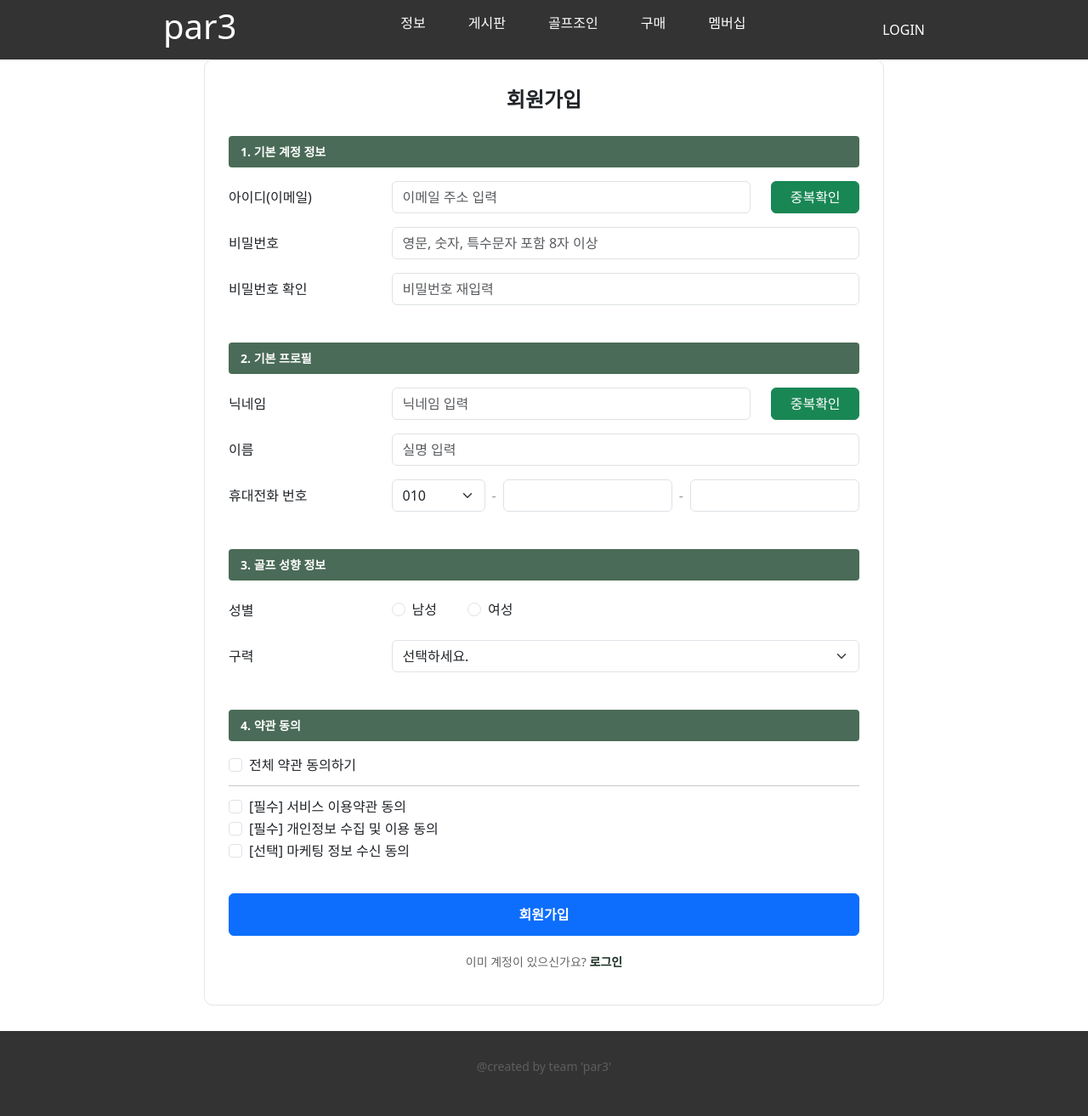
After one commit to PAR3group/par3-web-project, a Flask app: page /auth/signup in a window 1280 px wide. The commit adds this page. Shown: the whole page at 85% size. Run offline with Flask 3, Linux system fonts and the light colour scheme.

Commit message:
로그인 기능 추가, 일부 css 수정

```diff
--- a/config.py
+++ b/config.py
@@ -4,3 +4,6 @@ BASE_DIR = os.path.dirname(__file__)
 
 SQLALCHEMY_DATABASE_URI = 'sqlite:///{}'.format(os.path.join(BASE_DIR, 'par3.db'))
 SQLALCHEMY_TRACK_MODIFICATIONS = False
+
+# CSRF 토큰 생성을 위한 비밀키 추가
+SECRET_KEY = "par3#project"
--- a/par3/__init__.py
+++ b/par3/__init__.py
@@ -48,6 +48,7 @@ def create_app():
             g.user = User.query.get(user_id)
 
 
-    app.config['WTF_CSRF_ENABLED'] = False  # 개발 단계 동안 CSRF 기능 잠시 끄기
+    app.config['WTF_CSRF_ENABLED'] = True
+    # 개발 단계 동안 CSRF 기능 잠시 끄기
 
     return app
--- a/par3/forms.py
+++ b/par3/forms.py
@@ -53,6 +53,16 @@ class UserCreateForm(FlaskForm):
         ('2', '2년 ~ 5년'),
         ('3', '5년 이상')
     ], validators=[DataRequired('구력을 선택해주세요.')])
+    agree_all = BooleanField('전체 약관 동의하기')  # JS로만 동작 (DB 저장 X)
+    agree_service = BooleanField(
+        '[필수] 서비스 이용약관 동의',
+        validators=[DataRequired(message='서비스 이용약관에 동의해주세요.')]
+    )
+    agree_privacy = BooleanField(
+        '[필수] 개인정보 수집 및 이용 동의',
+        validators=[DataRequired(message='개인정보 수집 및 이용에 동의해주세요.')]
+    )
+    agree_marketing = BooleanField('[선택] 마케팅 정보 수신 동의')
 
 class RecommendForm(FlaskForm):
 
@@ -141,3 +151,7 @@ class RecommendForm(FlaskForm):
     )
 
     submit = SubmitField("추천받기")
+
+class UserLoginForm(FlaskForm):
+    user_id=StringField('아이디', validators=[DataRequired()])
+    password=PasswordField('비밀번호', validators=[DataRequired()])
--- a/par3/static/css/main.css
+++ b/par3/static/css/main.css
@@ -119,10 +119,12 @@
 
 /* 모바일: 1열로 쌓기 */
 @media (max-width: 860px) {
-    .m_content_container {
+    .m_content_container,
+    .m_news_container {
         grid-template-columns: 1fr;
         grid-template-rows: none;
     }
+    .m_news_container > .m_news_card,
     .m_content_container > .m_community_card,
     .m_content_container > .fitting_card,
     .m_content_container > .join_card,
--- /dev/null
+++ b/par3/static/css/signup.css
@@ -0,0 +1,85 @@
+a {
+    text-decoration: none;
+    color: inherit;
+}
+.signup_form_container {
+    width: 800px;
+    height: auto;
+    margin: 30px auto;
+    border: 1px solid #e5e5e5;
+    border-radius: 10px;
+    padding: 32px 28px 40px;
+}
+
+.signup_title {
+    text-align: center;
+    font-size: 24px;
+    font-weight: 700;
+    margin-bottom: 28px;
+}
+
+.su_section {
+    border: none;
+    margin-bottom: 28px;
+    padding: 0;
+}
+
+.su_section_title {
+    display: block;
+    background: #4a6b57;
+    color: #fff;
+    font-size: 14px;
+    font-weight: 600;
+    padding: 8px 14px;
+    border-radius: 4px;
+    margin-bottom: 16px;
+    width: 100%;
+}
+
+
+.su_check_bt {
+    white-space: nowrap;
+}
+
+.su_phone_group {
+    display: flex;
+    align-items: center;
+    gap: 8px;
+}
+
+.su_phone_select {
+    max-width: 110px;
+}
+
+.su_phone_dash {
+    color: #999;
+}
+
+.su_radio_group {
+    display: flex;
+    align-items: center;
+    gap: 20px;
+}
+
+
+.su_agree_divider {
+    margin: 12px 0;
+}
+
+.su_submit_bt {
+    margin-top: 8px;
+    padding: 12px;
+    font-weight: 600;
+}
+
+.su_login_link {
+    text-align: center;
+    margin-top: 20px;
+    font-size: 14px;
+    color: #666;
+}
+
+.su_login_link a {
+    color: #1a2e22;
+    font-weight: 600;
+}
--- a/par3/static/css/style.css
+++ b/par3/static/css/style.css
@@ -28,12 +28,29 @@ body {
     line-height: 1.5;
 }
 
+main{
+    margin-top: 70px;
+}
+
 /* header 부분 */
-header{
+header {
+    width: 100%;
+    height: 70px;
     display: flex;
+    justify-content: center;
+    position: fixed;
+    top: 0;
+    left: 0;
     background-color: #333;
-    justify-content: center;
+    transition: top 0.3s ease-in-out; /* 부드럽게 움직이는 효과 */
+    z-index: 1000;
 }
+
+/* 헤더를 숨길 때 적용할 클래스 */
+header.hide {
+    top: -70px; /* 헤더 높이만큼 위로 올려서 화면 밖으로 숨김 */
+}
+
 .header_container{
     display: flex;
     justify-content: space-between;
@@ -64,4 +81,15 @@ footer{
     background-color: #333;
     height: 100px;
     width: 100%;
+    display: flex;
+    justify-content: center;
+    align-items: center;
 }
+
+.footer_container p{
+    color: #5e5e5e;
+    font-size: 14px;
+}
+
+/* 모바일: 햄버거메뉴 */
+/* @media (max-width: 860px){ } */
--- a/par3/static/js/main.js
+++ b/par3/static/js/main.js
@@ -0,0 +1,22 @@
+let lastScrollTop = 0;
+const delta = 5; // 보정치 (너무 민감하게 반응하지 않도록 설정)
+const header = document.querySelector('header'); // 본인 헤더 태그나 클래스 선택자
+
+window.addEventListener('scroll', function() {
+    let currentScroll = window.pageYOffset || document.documentElement.scrollTop;
+
+    // 스크롤 변화량이 delta 값보다 작으면 무시 (미세한 떨림 방지)
+    if (Math.abs(lastScrollTop - currentScroll) <= delta) {
+        return;
+    }
+
+    // 아래로 스크롤 중이고, 페이지 맨 위에 있는 게 아닐 때
+    if (currentScroll > lastScrollTop && currentScroll > header.offsetHeight) {
+        header.classList.add('hide'); // 숨김
+    } else {
+        // 위로 스크롤 중일 때
+        header.classList.remove('hide'); // 나타남
+    }
+
+    lastScrollTop = currentScroll;
+});
--- /dev/null
+++ b/par3/static/js/signup.js
@@ -0,0 +1,20 @@
+document.addEventListener('DOMContentLoaded', function () {
+    const agreeAll = document.getElementById('agree_all');
+    const children = document.querySelectorAll('.su_agree_child');
+
+    if (!agreeAll) return;
+
+    agreeAll.addEventListener('change', function () {
+        children.forEach(function (el) {
+            el.checked = agreeAll.checked;
+        });
+    });
+
+    children.forEach(function (el) {
+        el.addEventListener('change', function () {
+            agreeAll.checked = Array.from(children).every(function (c) {
+                return c.checked;
+            });
+        });
+    });
+});
--- /dev/null
+++ b/par3/templates/auth/signup.html
@@ -0,0 +1,144 @@
+{% extends "base.html" %}
+
+{% block css %}
+<link href="https://cdn.jsdelivr.net/npm/bootstrap@5.3.8/dist/css/bootstrap.min.css" rel="stylesheet">
+<link rel="stylesheet" href="{{url_for('static', filename='css/signup.css')}}">
+{% endblock %}
+
+{% block title %}
+PAR3 - 회원가입
+{% endblock %}
+
+{% block content %}
+
+<div class="signup_form_container">
+    <h2 class="signup_title">회원가입</h2>
+
+    <form class="signup_form" method="POST">
+        {{ form.csrf_token }}
+        {% include "form_errors.html" %}
+
+        <!-- 1. 기본 계정 정보 -->
+        <fieldset class="su_section">
+            <legend class="su_section_title">1. 기본 계정 정보</legend>
+
+            <div class="row mb-3 align-items-center">
+                <label for="user_id" class="col-sm-3 col-form-label">아이디(이메일)</label>
+                <div class="col-sm-7">
+                    {{ form.user_id(class="form-control", placeholder="이메일 주소 입력") }}
+                </div>
+                <div class="col-sm-2">
+                    <button type="button" class="btn btn-success w-100 su_check_bt">중복확인</button>
+                </div>
+            </div>
+
+            <div class="row mb-3">
+                <label for="password1" class="col-sm-3 col-form-label">비밀번호</label>
+                <div class="col-sm-9">
+                    {{ form.password1(class="form-control", placeholder="영문, 숫자, 특수문자 포함 8자 이상") }}
+                </div>
+            </div>
+
+            <div class="row mb-3">
+                <label for="password2" class="col-sm-3 col-form-label">비밀번호 확인</label>
+                <div class="col-sm-9">
+                    {{ form.password2(class="form-control", placeholder="비밀번호 재입력") }}
+                </div>
+            </div>
+        </fieldset>
+
+        <!-- 2. 기본 프로필 -->
+        <fieldset class="su_section">
+            <legend class="su_section_title">2. 기본 프로필</legend>
+
+            <div class="row mb-3 align-items-center">
+                <label for="nickname" class="col-sm-3 col-form-label">닉네임</label>
+                <div class="col-sm-7">
+                    {{ form.nickname(class="form-control", placeholder="닉네임 입력") }}
+                </div>
+                <div class="col-sm-2">
+                    <button type="button" class="btn btn-success w-100 su_check_bt">중복확인</button>
+                </div>
+            </div>
+
+            <div class="row mb-3">
+                <label for="username" class="col-sm-3 col-form-label">이름</label>
+                <div class="col-sm-9">
+                    {{ form.username(class="form-control", placeholder="실명 입력") }}
+                </div>
+            </div>
+
+            <div class="row mb-3">
+                <label class="col-sm-3 col-form-label">휴대전화 번호</label>
+                <div class="col-sm-9 su_phone_group">
+                    {{ form.phone1(class="form-select su_phone_select") }}
+                    <span class="su_phone_dash">-</span>
+                    {{ form.phone2(class="form-control", maxlength=4) }}
+                    <span class="su_phone_dash">-</span>
+                    {{ form.phone3(class="form-control", maxlength=4) }}
+                </div>
+            </div>
+        </fieldset>
+
+        <!-- 3. 골프 성향 정보 -->
+        <fieldset class="su_section">
+            <legend class="su_section_title">3. 골프 성향 정보</legend>
+
+            <div class="row mb-3">
+                <label class="col-sm-3 col-form-label">성별</label>
+                <div class="col-sm-9 su_radio_group">
+                    {% for subfield in form.user_sex %}
+                    <div class="form-check form-check-inline">
+                        {{ subfield(class="form-check-input") }}
+                        {{ subfield.label(class="form-check-label") }}
+                    </div>
+                    {% endfor %}
+                </div>
+            </div>
+
+            <div class="row mb-3">
+                <label for="experience_years" class="col-sm-3 col-form-label">구력</label>
+                <div class="col-sm-9">
+                    {{ form.experience_years(class="form-select") }}
+                </div>
+            </div>
+
+        </fieldset>
+
+        <!-- 4. 약관 동의 -->
+        <fieldset class="su_section">
+            <legend class="su_section_title">4. 약관 동의</legend>
+
+            <div class="form-check su_agree_all">
+                {{ form.agree_all(class="form-check-input", id="agree_all") }}
+                <label class="form-check-label" for="agree_all">전체 약관 동의하기</label>
+            </div>
+            <hr class="su_agree_divider">
+            <div class="form-check">
+                {{ form.agree_service(class="form-check-input su_agree_child") }}
+                {{ form.agree_service.label(class="form-check-label") }}
+            </div>
+            <div class="form-check">
+                {{ form.agree_privacy(class="form-check-input su_agree_child") }}
+                {{ form.agree_privacy.label(class="form-check-label") }}
+            </div>
+            <div class="form-check">
+                {{ form.agree_marketing(class="form-check-input su_agree_child") }}
+                {{ form.agree_marketing.label(class="form-check-label") }}
+            </div>
+        </fieldset>
+
+        <button type="submit" class="btn btn-primary w-100 su_submit_bt">회원가입</button>
+    </form>
+
+    <div class="su_login_link">
+        이미 계정이 있으신가요? <a href="{{ url_for('auth.login') }}">로그인</a>
+    </div>
+</div>
+
+{% endblock %}
+
+{% block js %}
+<script src="https://cdn.jsdelivr.net/npm/bootstrap@5.3.8/dist/js/bootstrap.bundle.min.js"></script>
+<script src="{{url_for('static', filename='js/signup.js')}}"></script>
+{% endblock %}
--- a/par3/templates/base.html
+++ b/par3/templates/base.html
@@ -22,6 +22,7 @@
 
     {% include 'footer.html'%}
 
+    <script src="{{url_for('static', filename='js/main.js')}}"></script>
     {% block js %}{% endblock %}
 </body>
 
--- a/par3/templates/footer.html
+++ b/par3/templates/footer.html
@@ -1,5 +1,5 @@
 <footer>
     <div class="footer_container">
-
+        <p>@created by team 'par3'</p>
     </div>
 </footer>
--- /dev/null
+++ b/par3/templates/form_errors.html
@@ -0,0 +1,12 @@
+{% if form.errors %}
+<div class="alert alert-danger" role="alert">
+    {% for field, errors in form.errors.items() %}
+    <strong>{{ form[field].label }}</strong>
+    <ul>
+        {% for error in errors %}
+        <li>{{ error }}</li>
+        {% endfor %}
+    </ul>
+    {% endfor %}
+</div>
+{% endif %}
--- a/par3/templates/header.html
+++ b/par3/templates/header.html
@@ -15,18 +15,16 @@
             </ul>
         </nav>
         <div class="h_auth_bt">
-            <!-- {% if g.user %} -->
-            <!-- <div class="h_my_page"> -->
-            <!-- mypage -->
-            <!-- </div> -->
-            <!-- <div class="h_logout_bt"> -->
-            <!-- logout -->
-            <!-- </div> -->
-            <!-- {% else %} -->
-            <div class="h_login_bt">
-                LOGIN
-            </div>
-            <!-- {% endif %} -->
+            {% if g.user %}
+            <a href="#" class="h_my_page">
+            mypage
+            </a>
+            <a href="{{url_for('auth.logout')}}" class="h_logout_bt">
+            logout
+            </a>
+            {% else %}
+            <a href="{{url_for('auth.login')}}" class="h_login_bt">LOGIN</a>
+            {% endif %}
         </div>
     </div>
 </header>
--- a/par3/views/auth_views.py
+++ b/par3/views/auth_views.py
@@ -1,35 +1,90 @@
-from flask import Blueprint, flash, redirect, render_template, url_for
+from flask import Blueprint, flash, redirect, render_template, url_for, session, g, request
 from par3 import db
 from par3.models import User
-from par3.forms import UserCreateForm
+from par3.forms import UserCreateForm, UserLoginForm
 from werkzeug.security import generate_password_hash, check_password_hash
 import functools
 
 
 bp = Blueprint('auth', __name__, url_prefix='/auth')
 
-@bp.route('/signup', methods=('GET','POST'))
+
+@bp.route('/signup', methods=('GET', 'POST'))
 def signup():
     form = UserCreateForm()
     if form.validate_on_submit():
-        user = User.query.filter_by(nickname=form.nickname.data).first()
-        if not user:
-            user = User()
-            form.populate_obj(user)
-            user.password = generate_password_hash(form.password.data)
+        phonenumber = f"{form.phone1.data}-{form.phone2.data}-{form.phone3.data}"
 
-            db.session.add(user)
-            db.session.commit()
-            return redirect(url_for('auth.login'))
-        else:
-            flash('이미 존재하는 사용자입니다.')
+        # 중복 체크 (아이디 / 닉네임 / 이메일 / 휴대폰번호 모두 unique 컬럼이라 다 확인해야 함)
+        if User.query.filter_by(user_id=form.user_id.data).first():
+            flash('이미 사용중인 아이디입니다.')
+            return render_template('auth/signup.html', form=form)
+
+        if User.query.filter_by(nickname=form.nickname.data).first():
+            flash('이미 사용중인 닉네임입니다.')
+            return render_template('auth/signup.html', form=form)
+
+        if User.query.filter_by(email=form.email.data).first():
+            flash('이미 사용중인 이메일입니다.')
+            return render_template('auth/signup.html', form=form)
+
+        if User.query.filter_by(phonenumber=phonenumber).first():
+            flash('이미 등록된 휴대폰번호입니다.')
+            return render_template('auth/signup.html', form=form)
+
+        user = User()
+        user.user_id = form.user_id.data
+        user.username = form.username.data
+        user.nickname = form.nickname.data
+        user.email = form.email.data
+        user.user_sex = form.user_sex.data
+        user.experience_years = form.experience_years.data
+        user.password = generate_password_hash(form.password1.data)
+        user.phonenumber = phonenumber
+
+        db.session.add(user)
+        db.session.commit()
+        flash('회원가입이 완료되었습니다. 로그인해주세요.')
+        return redirect(url_for('auth.login'))
+
     return render_template('auth/signup.html', form=form)
 
-# @login_required 할때 반드시 함수명 바로위에 위치해야함
+
+@bp.route('/login/', methods=('GET', 'POST'))
+def login():
+    form = UserLoginForm()
+    if form.validate_on_submit():
+        error = None
+        user = User.query.filter_by(user_id=form.user_id.data).first()
+        if not user:
+            error = "존재하지 않는 사용자입니다."
+        elif not check_password_hash(user.password, form.password.data):
+            error = "비밀번호가 올바르지 않습니다."
+        if error is None:
+            session.clear()
+            session['user_id'] = user.id  # 수정: PK(id)를 저장해야 g.user 조회가 정상 동작함
+            # 1. URL에 ?next=... 가 포함되어 있는지 확인
+            next_page = request.args.get('next')
+
+            # 2. next_page가 존재하면 그쪽으로, 없으면 메인 페이지로 이동
+            if next_page:
+                return redirect(next_page)
+            return redirect(url_for('main.inter_par3'))
+
+        flash(error)
+    return render_template('auth/login.html', form=form)
+
+
+@bp.route('/logout/')
+def logout():
+    session.clear()
+    return redirect(url_for('main.inter_par3'))
+
+
 def login_required(view):
-    @functools.wraps(view)      # 함수의 이름이 바뀌지 않도록 지켜준다
-    def wrapped_view(*args, **kwargs):          # 매개변수로 어떤거든 받겠다.
+    @functools.wraps(view)
+    def wrapped_view(*args, **kwargs):
         if g.user is None:
-            return redirect(url_for('auth.login'))
+            return redirect(url_for('auth.login', next=request.path))
         return view(*args, **kwargs)
     return wrapped_view
```
Also changed, not shown: par3/static/css/login.css (added, +24 -0 lines), par3/templates/auth/login.html (added, +77 -0 lines), par3/views/recommend_views.py (+11 -18 lines).
